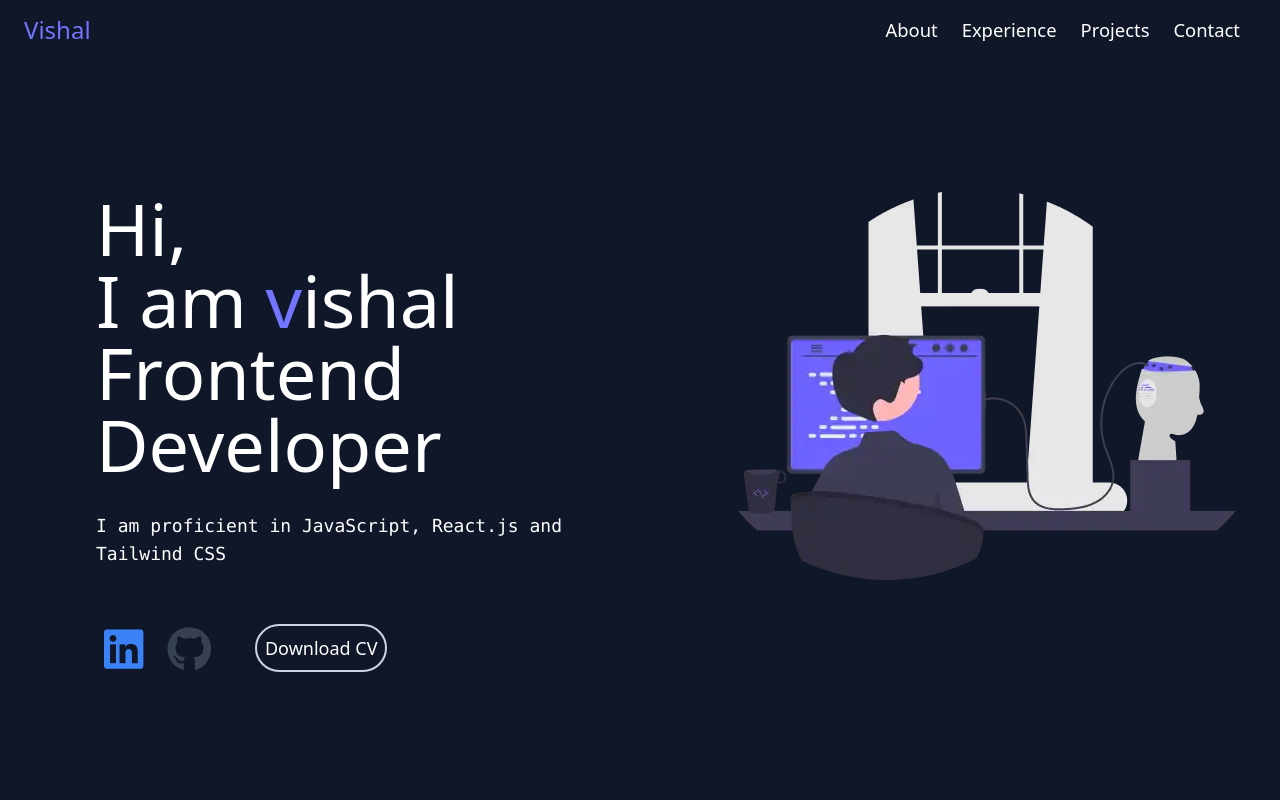
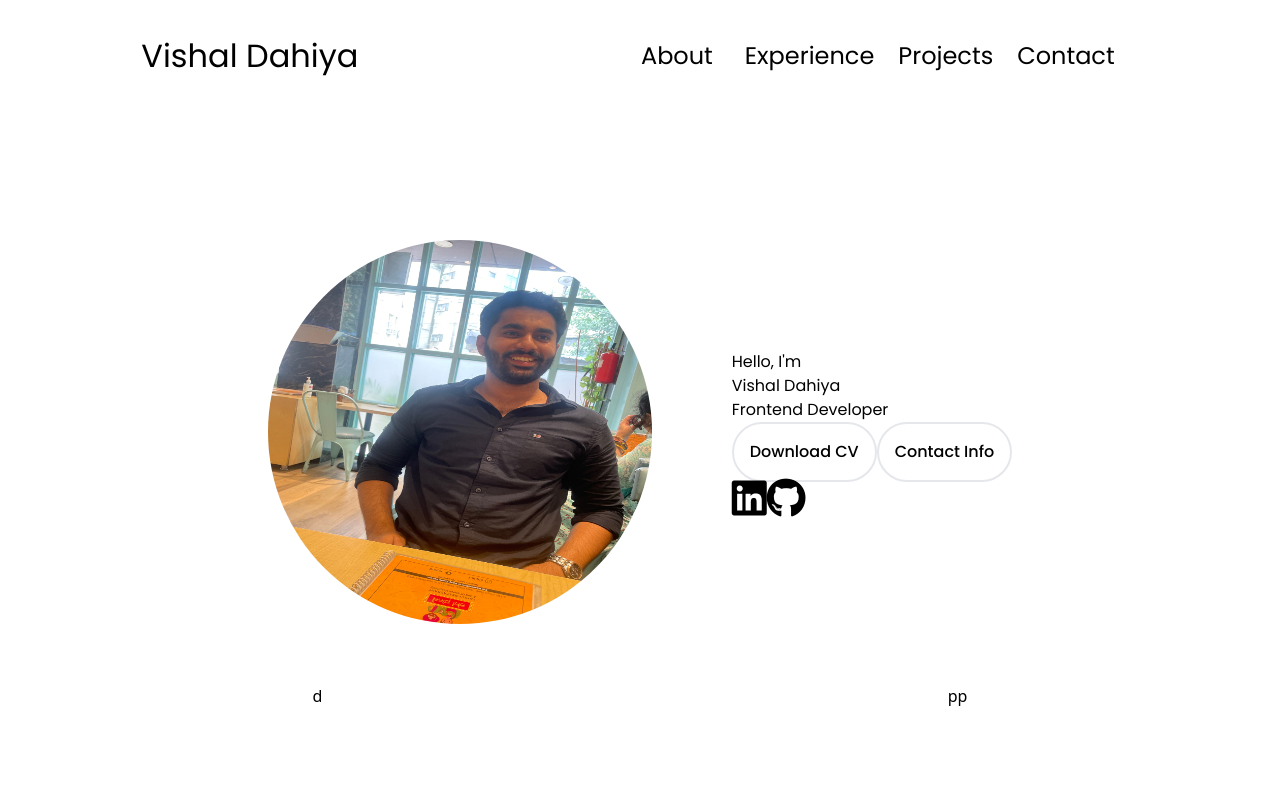
Before and after one commit to vishudahiya/Portfolio, a React (Vite) app: page / in a window 1280 px wide. Shown: the top 800 px of the page. Built offline with nearby package versions, Linux system fonts and the light colour scheme.

Commit message:
Changes in UI

```diff
--- a/index.html
+++ b/index.html
@@ -5,6 +5,10 @@
     <link rel="icon" href="./src/assets/cv.png" />
     <meta name="viewport" content="width=device-width, initial-scale=1.0" />
     <title>My Portfolio</title>
+    <link
+      rel="stylesheet"
+      href="https://fonts.googleapis.com/css2?family=Poppins:wght@400;500;700&display=swap"
+    />
   </head>
   <body>
     <div id="root"></div>
--- a/src/App.jsx
+++ b/src/App.jsx
@@ -4,10 +4,10 @@ import Header from "./components/Header";
 
 export default function App() {
   return (
-    <div>
+    <>
       <Header />
       <Starting />
       <About />
-    </div>
+    </>
   );
 }
--- a/src/Starting.jsx
+++ b/src/Starting.jsx
@@ -1,4 +1,4 @@
-import imgLogo from "./assets/about.png";
+import imgLogo from "./assets/profile.jpg";
 import "@fortawesome/fontawesome-free/css/all.css";
 
 export default function Starting() {
@@ -10,25 +10,31 @@ export default function Starting() {
   }
 
   return (
-    <div class="flex justify-between pt-48 pb-32 pl-4 bg-dark-blue ">
+    <div class="flex items-center mt-40 font-poppins w-full justify-center">
       <div>
-        <div class="text-white text-7xl mx-20 ">
-          <h1>Hi,</h1>
-          <p>
-            I am <span class=" text-blue-light ">v</span>ishal
-          </p>
+        <img src={imgLogo} alt="About" class=" size-96 rounded-full " />
+      </div>
+      <div class="ml-20">
+        <div class="text-black ">
+          <p>Hello, I'm</p>
+          <p>Vishal Dahiya </p>
           <p>Frontend Developer</p>
         </div>
+        <div class="text-black flex font-medium justify-around">
+          <button onClick={openLink} class="rounded-full border-2 p-4 ">
+            Download CV
+          </button>
 
-        <p class="text-white text-lg mx-20 mt-8 font-mono">
-          I am proficient in JavaScript, React.js and Tailwind CSS
-        </p>
-        <div class="text-white text-lg mx-20 mt-12 flex p-2 ">
+          <button onClick={openLink} class="rounded-full border-2 p-4">
+            Contact Info
+          </button>
+        </div>
+        <div class="flex">
           <a
             href="https://www.linkedin.com/in/vishaldahiya1/"
             target="_blank"
             rel="noopener noreferrer"
-            class="text-blue-500 fa-solid fa-2x pt-2 hover:text-white "
+            class="text-black fa-solid fa-2x"
           >
             <i class="fab fa-linkedin fa-lg"></i>
           </a>
@@ -36,20 +42,11 @@ export default function Starting() {
             href="https://github.com/vishudahiya/"
             target="_blank"
             rel="noopener noreferrer"
-            class="text-gray-700 ml-6 pt-2 fa-solid fa-2x hover:text-white "
+            class="text-black  fa-solid fa-2x"
           >
             <i class="fab fa-github fa-lg"></i>
           </a>
-          <button
-            onClick={openLink}
-            class="rounded-full ml-11 p-2 border-2 border-slate-300 hover:border-blue-light hover:bg-blue-light hover:text-white"
-          >
-            Download CV
-          </button>
         </div>
-      </div>
-      <div>
-        <img src={imgLogo} alt="About" class="mr-custom h-90" />
       </div>
     </div>
   );
--- a/src/components/About.jsx
+++ b/src/components/About.jsx
@@ -1,13 +1,15 @@
 export default function About() {
   return (
-    <div class="bg-grey-theme">
-      <p>cdn</p>
-      <p>cdn</p>
-      <p>cdn</p>
-      <p>cdn</p>
-      <p>cdn</p>
-      <p>cdn</p>
-      <p>cdn</p>
+    <div class=" pt-6">
+      <h1 class="font-bold text-3xl text-white text-center">About Me</h1>
+      <div class="flex justify-around">
+        <div>
+          <p>d</p>
+        </div>
+        <div>
+          <p>pp</p>
+        </div>
+      </div>
     </div>
   );
 }
--- a/src/components/Header.jsx
+++ b/src/components/Header.jsx
@@ -1,14 +1,22 @@
 export default function Header() {
   return (
-    <div class="fixed top-0 w-full flex bg-dark-blue items-center justify-between p-1 mb-3">
-      <div>
-        <p class="ml-5 text-2xl text-blue-light cursor-pointer ">Vishal</p>
+    <div class="w-full flex justify-around items-center mt-8 text-black text-center font-poppins">
+      <div class="text-text-large">
+        <p>Vishal Dahiya</p>
       </div>
-      <div class="flex mr-6 cursor-pointer text-text_custom-base text-white">
-        <div class="p-3 hover:text-blue-light">About</div>
-        <div class="p-3 hover:text-blue-light">Experience</div>
-        <div class="p-3 hover:text-blue-light">Projects</div>
-        <div class="p-3 hover:text-blue-light">Contact</div>
+      <div class=" flex text-2xl items-start">
+        <div class="mr-8 hover:text-slate-500 hover:underline underline-offset-8 cursor-pointer ">
+          About
+        </div>
+        <div class="mr-6 hover:text-slate-500 hover:underline underline-offset-8 cursor-pointer ">
+          Experience
+        </div>
+        <div class="mr-6 hover:text-slate-500 hover:underline underline-offset-8 cursor-pointer ">
+          Projects
+        </div>
+        <div class="mr-6 hover:text-slate-500 hover:underline underline-offset-8 cursor-pointer ">
+          Contact
+        </div>
       </div>
     </div>
   );
--- a/tailwind.config.js
+++ b/tailwind.config.js
@@ -12,11 +12,10 @@ export default {
         custom: "8rem",
       },
       fontSize: {
-        "custom-xs": "0.75rem", // Replace with your custom value
-        "custom-sm": "0.875rem", // Replace with your custom value
-        "text_custom-base": "1.15rem", // Replace with your custom value
-        "custom-lg": "1.125rem", // Replace with your custom value
-        "custom-xl": "1.25rem", // Replace with your custom value
+        "text-large": "2rem", // Replace with your custom value
+      },
+      fontFamily: {
+        poppins: ["Poppins", "sans-serif"],
       },
     },
   },
```
Also changed, not shown: src/assets/profile.jpg (added).
